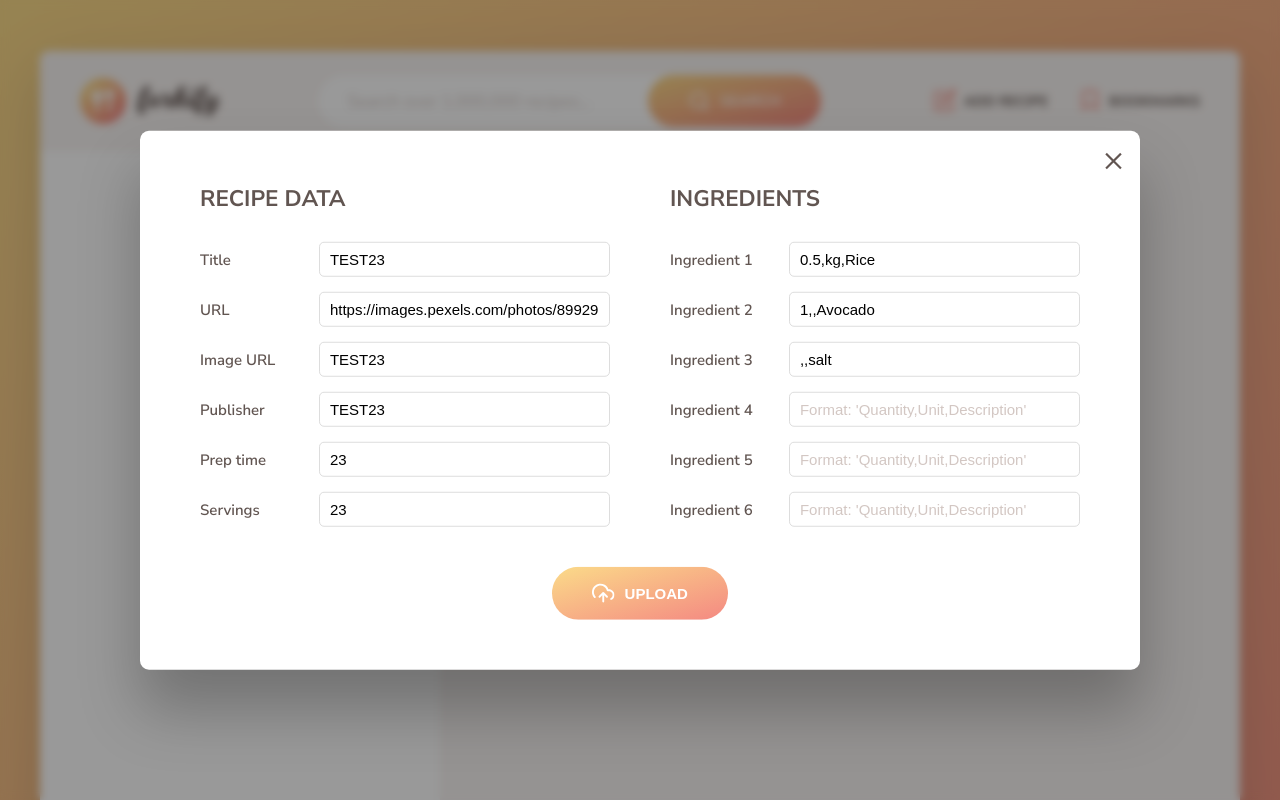
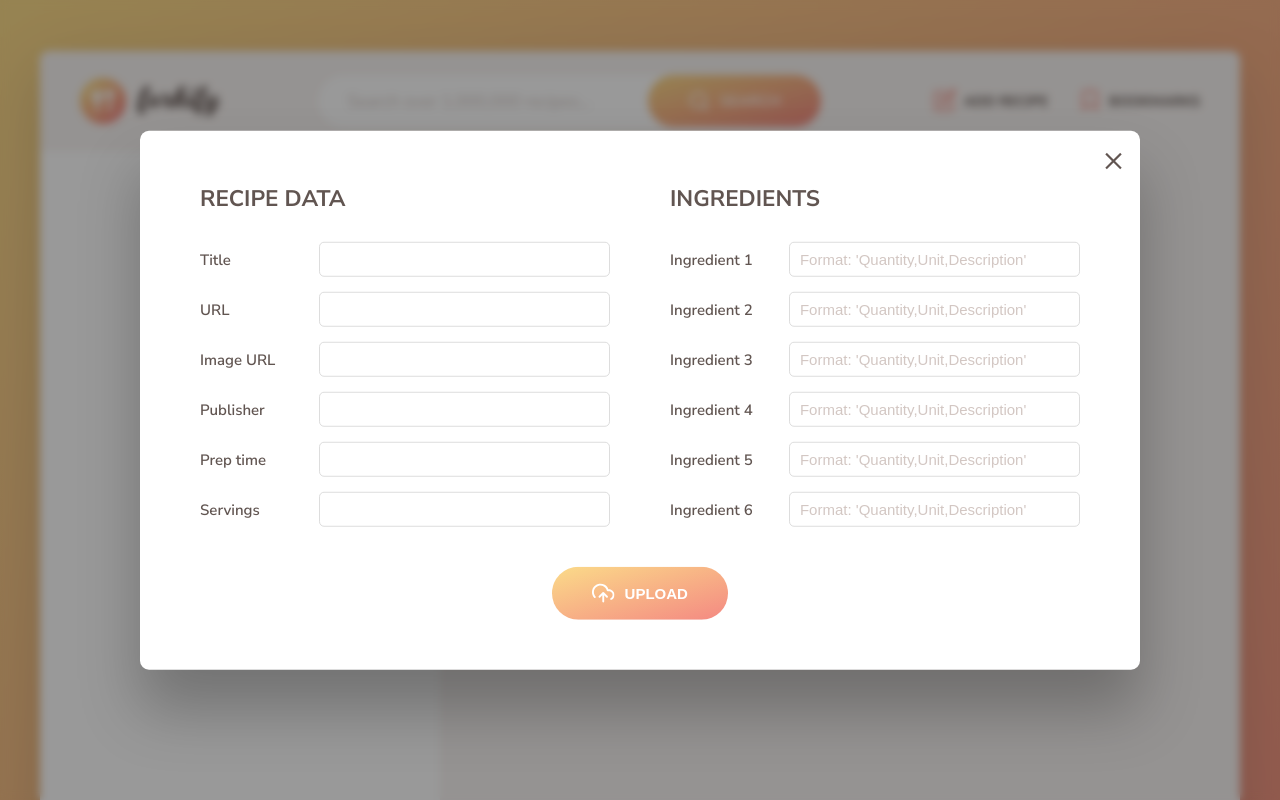
Before and after one commit to muhammadbayugithub/forkify-bayu, a website built with Parcel: page index.html in a window 1280 px wide. Both pictures are taken after a click on the button "ADD RECIPE". Shown: the top 800 px of the page. Built offline with nearby package versions, Linux system fonts and the light colour scheme.

Commit message:
Clean up some development junk

```diff
--- a/index.html
+++ b/index.html
@@ -251,48 +251,33 @@
                 <div class="upload__column">
                     <h3 class="upload__heading">Recipe data</h3>
                     <label>Title</label>
-                    <input value="TEST23" required name="title" type="text" />
+                    <input value="" required name="title" type="text" />
                     <label>URL</label>
-                    <input
-                        value="https://images.pexels.com/photos/8992927/pexels-photo-8992927.jpeg?_gl=1*1ogcvh0*_ga*MTIyMDc5MDIxLjE3NzExNDgzNDE.*_ga_8JE65Q40S6*czE3NzExNjEwMjYkbzMkZzEkdDE3NzExNjEwNDUkajQxJGwwJGgw"
-                        required
-                        name="sourceUrl"
-                        type="text"
-                    />
+                    <input value="" required name="sourceUrl" type="text" />
                     <label>Image URL</label>
-                    <input value="TEST23" required name="image" type="text" />
+                    <input value="" required name="image" type="text" />
                     <label>Publisher</label>
-                    <input value="TEST23" required name="publisher" type="text" />
+                    <input value="" required name="publisher" type="text" />
                     <label>Prep time</label>
-                    <input value="23" required name="cookingTime" type="number" />
+                    <input value="" required name="cookingTime" type="number" />
                     <label>Servings</label>
-                    <input value="23" required name="servings" type="number" />
+                    <input value="" required name="servings" type="number" />
                 </div>
 
                 <div class="upload__column">
                     <h3 class="upload__heading">Ingredients</h3>
                     <label>Ingredient 1</label>
                     <input
-                        value="0.5,kg,Rice"
+                        value=""
                         type="text"
                         required
                         name="ingredient-1"
                         placeholder="Format: 'Quantity,Unit,Description'"
                     />
                     <label>Ingredient 2</label>
-                    <input
-                        value="1,,Avocado"
-                        type="text"
-                        name="ingredient-2"
-                        placeholder="Format: 'Quantity,Unit,Description'"
-                    />
+                    <input value="" type="text" name="ingredient-2" placeholder="Format: 'Quantity,Unit,Description'" />
                     <label>Ingredient 3</label>
-                    <input
-                        value=",,salt"
-                        type="text"
-                        name="ingredient-3"
-                        placeholder="Format: 'Quantity,Unit,Description'"
-                    />
+                    <input value="" type="text" name="ingredient-3" placeholder="Format: 'Quantity,Unit,Description'" />
                     <label>Ingredient 4</label>
                     <input type="text" name="ingredient-4" placeholder="Format: 'Quantity,Unit,Description'" />
                     <label>Ingredient 5</label>
--- a/package.json
+++ b/package.json
@@ -2,6 +2,7 @@
     "name": "starter",
     "version": "1.0.0",
     "description": "Recipe app",
+    "default": "index.html",
     "scripts": {
         "start": "parcel index.html",
         "build": "parcel build index.html --dist-dir ./dist"
--- a/src/js/views/addRecipeView.js
+++ b/src/js/views/addRecipeView.js
@@ -49,29 +49,29 @@
             <div class="upload__column">
                 <h3 class="upload__heading">Recipe data</h3>
                 <label>Title</label>
-                <input value="TEST23" required name="title" type="text" />
+                <input value="" required name="title" type="text" />
                 <label>URL</label>
                 <input
-                    value="TEST23"
+                    value=""
                     required
                     name="sourceUrl"
                     type="text"
                 />
                 <label>Image URL</label>
-                <input value="TEST23" required name="image" type="text" />
+                <input value="" required name="image" type="text" />
                 <label>Publisher</label>
-                <input value="TEST23" required name="publisher" type="text" />
+                <input value="" required name="publisher" type="text" />
                 <label>Prep time</label>
-                <input value="23" required name="cookingTime" type="number" />
+                <input value="" required name="cookingTime" type="number" />
                 <label>Servings</label>
-                <input value="23" required name="servings" type="number" />
+                <input value="" required name="servings" type="number" />
             </div>
 
             <div class="upload__column">
                 <h3 class="upload__heading">Ingredients</h3>
                 <label>Ingredient 1</label>
                 <input
-                    value="0.5,kg,Rice"
+                    value=""
                     type="text"
                     required
                     name="ingredient-1"
@@ -79,14 +79,14 @@
                 />
                 <label>Ingredient 2</label>
                 <input
-                    value="1,,Avocado"
+                    value=""
                     type="text"
                     name="ingredient-2"
                     placeholder="Format: 'Quantity,Unit,Description'"
                 />
                 <label>Ingredient 3</label>
                 <input
-                    value=",,salt"
+                    value=""
                     type="text"
                     name="ingredient-3"
                     placeholder="Format: 'Quantity,Unit,Description'"
```
